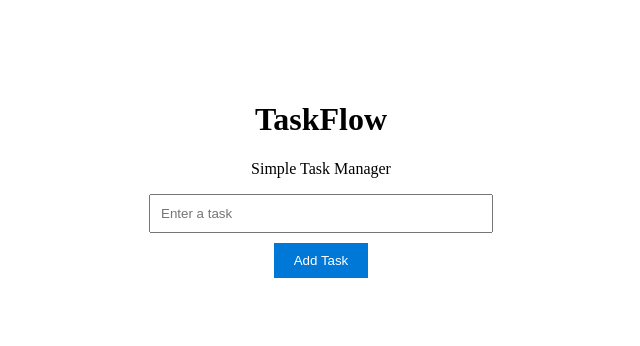
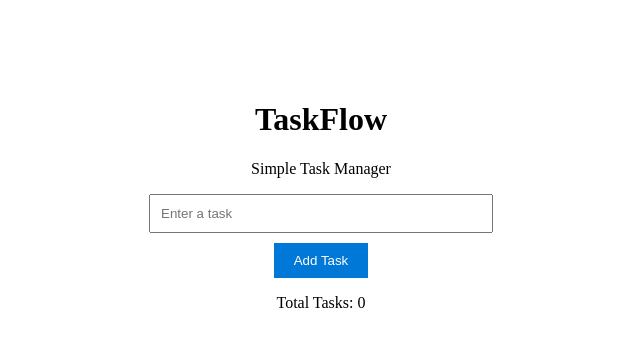
Before and after one commit to Maheswara-Raajeswari/taskflow, a plain HTML site: page index.html in a window 1280 px wide. Shown: the whole page, without its empty margins (319-959 px from the left). Drawn offline with Linux system fonts and the light colour scheme.

```diff
--- a/index.html
+++ b/index.html
@@ -23,7 +23,7 @@
     <button onclick="addTask()">
         Add Task
     </button>
-
+<p>Total Tasks: <span id="count">0</span></p>
     <ul id="taskList"></ul>
 
 </div>
```
